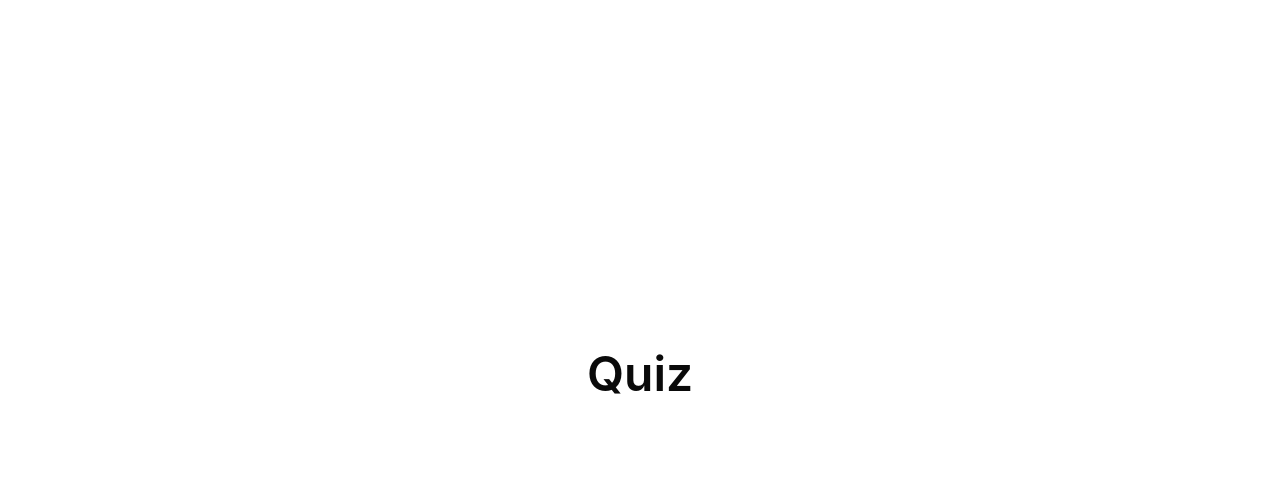
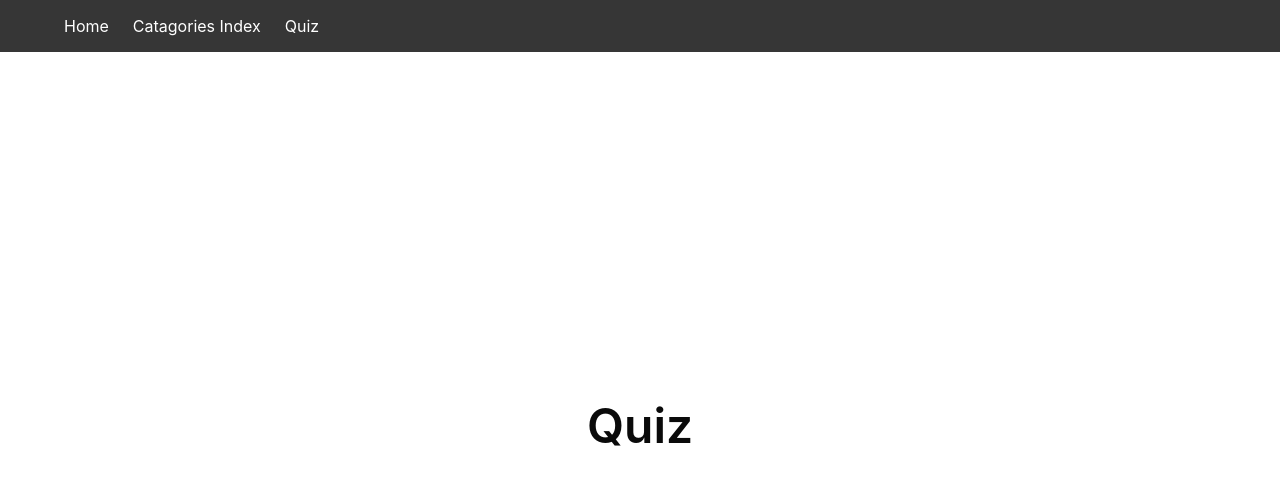
Before and after one commit to LiamCallaghan/sei-project-2, a React (Create React App) app: page / in a window 1280 px wide. Shown: the top 484 px of the page. Built offline with nearby package versions, Linux system fonts and the light colour scheme.

Commit message:
started quiz component

```diff
--- a/src/App.js
+++ b/src/App.js
@@ -1,14 +1,20 @@
 import React from 'react'
 import { BrowserRouter, Switch, Route } from 'react-router-dom'
+
+import Header from './component/common/Header'
 import Home from './component/common/Home'
+
 import CategoryIndex from './component/game/CategoryIndex'
+import Quiz from './component/game/Quiz'
 
 const App = () => {
   return (
     <BrowserRouter>
+      <Header />
       <Switch>
         <Route exact path="/" component={Home}/>
         <Route path="/game" component={CategoryIndex}/>
+        <Route path="/game/id" component={Quiz}/>
       </Switch>
     </BrowserRouter>
   )
--- a/src/component/common/Header.js
+++ b/src/component/common/Header.js
@@ -0,0 +1,19 @@
+import React from 'react'
+
+import { Link } from 'react-router-dom'
+
+const Header = () => {
+  return (
+    <nav className="navbar is-dark">
+      <div className="container">
+        <div className="navbar-brand">
+          <Link to="/" className="navbar-item">Home</Link>
+          <Link to="/game" className="navbar-item">Catagories Index</Link>
+          <Link to="/game/:id" className="navbar-item">Quiz</Link>
+        </div>
+      </div>
+    </nav>
+  )
+}
+
+export default Header
--- a/src/component/game/Categories.js
+++ b/src/component/game/Categories.js
@@ -1,14 +1,16 @@
 import React from 'react'
-// import { Link } from 'react-router-dom'
+import { Link } from 'react-router-dom'
 
 const Categories = ({ id, name }) => {
   return (
     <div id={id} className="column is-one-quarter-desktop is-one-third-tablet is-half-mobile">
+    <Link to={`/game/${id}`}>
       <div className='card'>
         <div className="card-header">
           <h4 className="card-header-title">{name}</h4>
         </div>
       </div>
+      </Link>
     </div>
   )
 }
--- a/src/component/game/CategoryIndex.js
+++ b/src/component/game/CategoryIndex.js
@@ -25,7 +25,7 @@ class CategoryIndex extends React.Component {
       <div className="section">
         <div className="container">
           <div className="columns is-multiline">
-            {/* { this.state.categories.trivia_categories.map(category => (<Categories key={category.id} {...category} /> ) ) } */}
+            { this.state.categories.map(category => (<Categories key={category.id} {...category} /> ) ) }
           </div>
         </div>
       </div>
--- a/src/component/game/Quiz.js
+++ b/src/component/game/Quiz.js
@@ -0,0 +1,13 @@
+import React from 'react'
+
+class Quiz extends React.Component {
+  state = {
+    score: null
+  }
+
+  render() {
+    return <div>Quiz page</div>
+  }
+}
+
+export default Quiz
--- a/src/lib/api.js
+++ b/src/lib/api.js
@@ -6,3 +6,7 @@ const baseUrl = 'https://opentdb.com'
 export const getAllCategories = () => {
   return axios.get(`${baseUrl}/api_category.php`)
 }
+
+export const getSingleCatagory = id => {
+  return axios.get(`${baseUrl}/api.php?amount=${id}&type=multiple`)
+}
```
